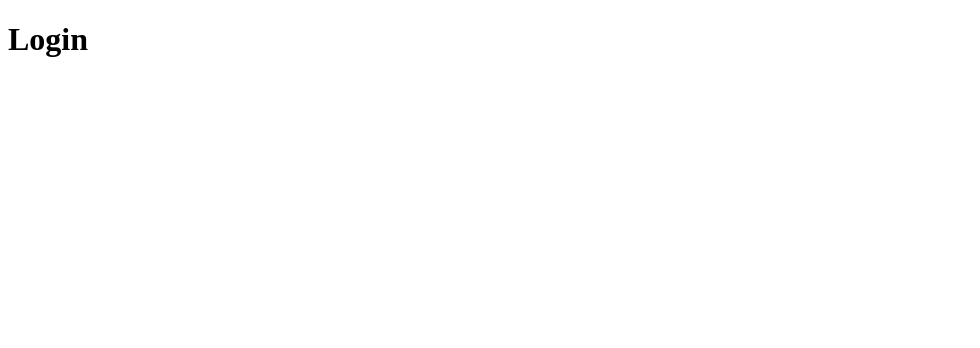
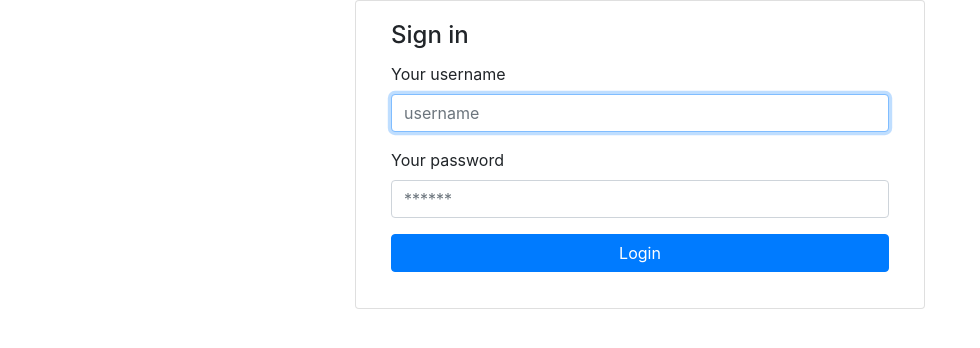
Before and after one commit to WilliamMoehlig/camp-progress, a React app: page /login in a window 1280 px wide. Shown: the top 348 px of the page, without its empty margins (0-980 px from the left). Built offline with nearby package versions, Linux system fonts and the light colour scheme.

Commit message:
Added uncontrolled form

```diff
--- a/src/index.html
+++ b/src/index.html
@@ -1,14 +1,17 @@
-<!doctype html>
+<!DOCTYPE html>
 <html lang="en" dir="ltr">
-
   <head>
-  <meta charset="utf-8">
-  <meta name="viewport" content="width=device-width, initial-scale=1, shrink-to-fit=no">
+    <meta charset="utf-8" />
+    <meta name="viewport" content="width=device-width, initial-scale=1, shrink-to-fit=no" />
 
     <link rel="icon" type="image/png" href="/favicon.png" />
-
+    <link
+      rel="stylesheet"
+      href="https://maxcdn.bootstrapcdn.com/bootstrap/4.0.0/css/bootstrap.min.css"
+      integrity="sha384-Gn5384xqQ1aoWXA+058RXPxPg6fy4IWvTNh0E263XmFcJlSAwiGgFAW/dAiS6JXm"
+      crossorigin="anonymous"
+    />
     <title>Js-WebPack-React-Prettier</title>
-
   </head>
 
   <body>
@@ -18,5 +21,4 @@
 
     <div id="root"></div>
   </body>
-
 </html>
--- a/src/modules/login/login.jsx
+++ b/src/modules/login/login.jsx
@@ -1,5 +1,65 @@
-import React from 'react';
+import React, { useRef, useEffect, useState } from 'react';
 
-export default function Login() {
-  return <h1>Login</h1>;
+function Login() {
+  const nameRef = useRef();
+  const passRef = useRef();
+  const [showLabel, setShowLabel] = useState();
+  useEffect(() => {
+    nameRef.current.focus();
+    setShowLabel(false);
+  }, []);
+
+  function isValid() {
+    const users = [{ user: 'admin', pass: 'secret' }, { user: 'user', pass: 'pass' }];
+    const formUser = { user: nameRef.current.value, pass: passRef.current.value };
+    const valid = users.find(u => u.user === formUser.user && u.pass === formUser.pass);
+    return valid;
+  }
+
+  const submit = e => {
+    e.preventDefault();
+
+    if (!isValid()) {
+      nameRef.current.focus();
+      nameRef.current.value = '';
+      passRef.current.value = '';
+      setShowLabel(true);
+    } else {
+      setShowLabel(false);
+    }
+  };
+
+  return (
+    <div className="container">
+      <div className="row justify-content-center">
+        <div className="card col-sm-6">
+          <div className="card-body">
+            <h4 className="card-title">Sign in</h4>
+            {showLabel && (
+              <p className="text-danger text-center" role="alert">
+                Unknown user or password
+              </p>
+            )}
+            <form onSubmit={submit}>
+              <div className="form-group">
+                <label htmlFor="username">Your username</label>
+                <input className="form-control" ref={nameRef} placeholder="username" type="text" id="username" />
+              </div>
+              <div className="form-group">
+                <label htmlFor="password">Your password</label>
+                <input ref={passRef} className="form-control" placeholder="******" type="password" id="password" />
+              </div>
+              <div className="form-group">
+                <button type="submit" className="btn btn-primary btn-block">
+                  Login
+                </button>
+              </div>
+            </form>
+          </div>
+        </div>
+      </div>
+    </div>
+  );
 }
+
+export default Login;
```
Also changed, not shown: 1 other file (tests, documents, lock files or other folders). Lines whose indentation alone changed are shown as unchanged.
